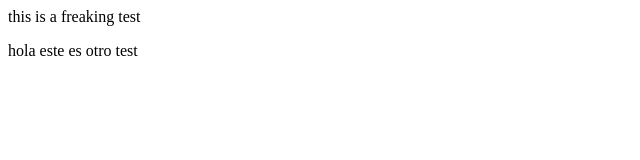
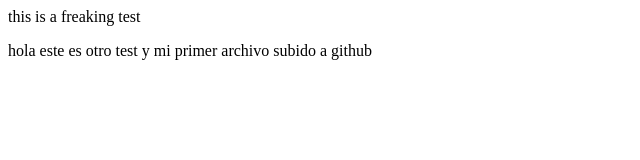
Before and after one commit to danieltrsp/NewPersonalProjects, a plain HTML site: page index.html in a window 1280 px wide. Shown: the whole page, without its empty margins (0-640 px from the left). Drawn offline with Linux system fonts and the light colour scheme.

Commit message:
2nd commit

```diff
--- a/index.html
+++ b/index.html
@@ -11,7 +11,7 @@
     this is a freaking test
 
     <p>
-        hola este es otro test
+        hola este es otro test y mi primer archivo subido a github
     </p>
 
 </body>
```
